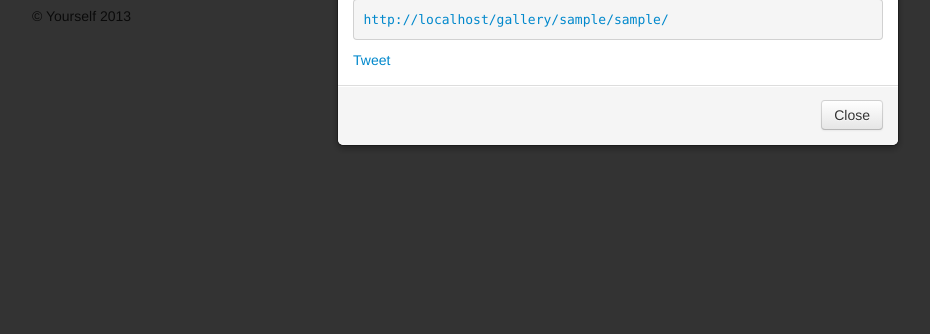
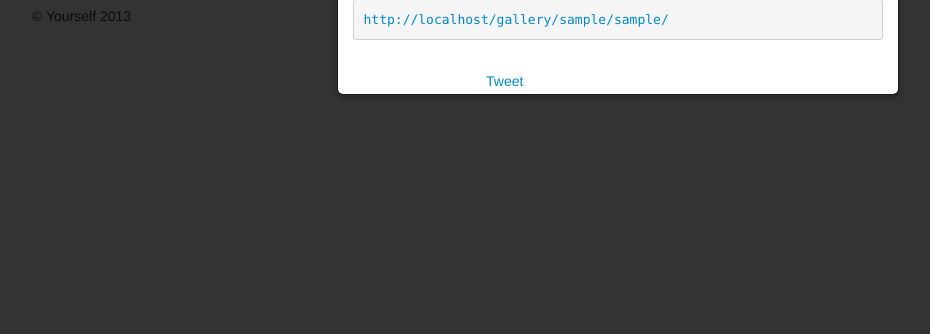
Before and after one commit to samuelmh/django-smh_gallery, a Django app: a page that uses smh_gallery/templates/image.html in a window 1280 px wide, after a click on "Share". Shown: the part 466-800 px from the top of the page, without its empty margins (23-953 px from the left). Run offline with Django 3.2, Linux system fonts and the light colour scheme; tables that the repository leaves empty hold one stand-in row (values such as "Sample post"); grey boxes marked "Sample" are stand-in pictures; some libraries are stand-ins or nearby versions.

Commit message:
Share modal

```diff
--- a/smh_gallery/templates/image.html
+++ b/smh_gallery/templates/image.html
@@ -1,14 +1,9 @@
 {% extends "base.html" %}
 
-{% block head %}
-<script src="//platform.linkedin.com/in.js" type="text/javascript"></script>
-{% endblock %}
 
 {% block one_column %}
 
 <div id="fb-root"></div>
-
-
 
 <h1>{{gallery.name}}</h1>
 <br/>
@@ -22,7 +17,7 @@
     </div>
     <div class="span5">
         <h2>{{image.name}}</h2>
-        <h3>{{image.date}}</h3>
+        <h4>{{image.date}}</h4>
         <p class="lead">{{image.description}}<p>
         <a href="#modal" role="button" class="btn btn-mini pull-right" data-toggle="modal">
             <i class="icon-hand-right"></i> Share
@@ -34,26 +29,28 @@
 <div id="modal" class="modal hide fade">
 <!-- <div> -->
     <div class="modal-header">
-        <button type="button" class="close" data-dismiss="modal" aria-hidden="true">&times;</button>
-        <h3>Share "{{ image.name }}" with the world</h3>
+        <button type="button" class="close" data-dismiss="modal" aria-hidden="true">×</button>
+        <h3>Share "{{ image.name }}" with the world!!</h3>
     </div>
     <div class="modal-body">
-            <img class="text-center" src="{{ image.image.url_370x229 }}" alt="{{ image.name }}" />
-            <br/>
-            <strong>Permalink: </strong>
-            <pre><a href="{{ permalink }}">{{ permalink }}</a></pre>
-            <div class="fb-like" data-href="{{ permalink }}" data-send="true" data-layout="button_count" data-width="250" data-show-faces="true"></div>
-            <a href="https://twitter.com/share" class="twitter-share-button" data-url="{{ permalink }}" data-text="{{ image.name }}">Tweet</a>
-            <script type="IN/Share" data-url="{{ permalink }}" data-counter="right"></script>
-    </div>
-    <div class="modal-footer">
-        <button class="btn" data-dismiss="modal" aria-hidden="true">Close</button>
+        <img src="{{ image.image.url_370x229 }}" style="margin-left:75px;" alt="{{ image.name }}" />
+        <br/>
+        <strong>Permalink: </strong>
+        <pre><a href="{{ permalink }}">{{ permalink }}</a></pre>
+        </br>
+        <table>
+            <tr>
+                <td><div class="fb-like" data-href="{{ permalink }}" data-send="true" data-layout="button_count" data-width="450" data-show-faces="false"></div></td>
+                <td><a href="https://twitter.com/share" class="offset1 twitter-share-button" data-url="{{ permalink }}" data-text="{{ image.name }}">Tweet</a></td>
+                <td><script type="IN/Share" data-url="{{ permalink }}" data-counter="right"></script></td>
+            </tr>
+        </table>
     </div>
 </div>
 
 {% endblock %}
 
-{% block js %}
+{% block head %}
 <script>
 
 (function(d, s, id) {
@@ -68,4 +65,6 @@
 
 </script>
 
+<script src="//platform.linkedin.com/in.js" type="text/javascript"></script>
+
 {% endblock %}
```
